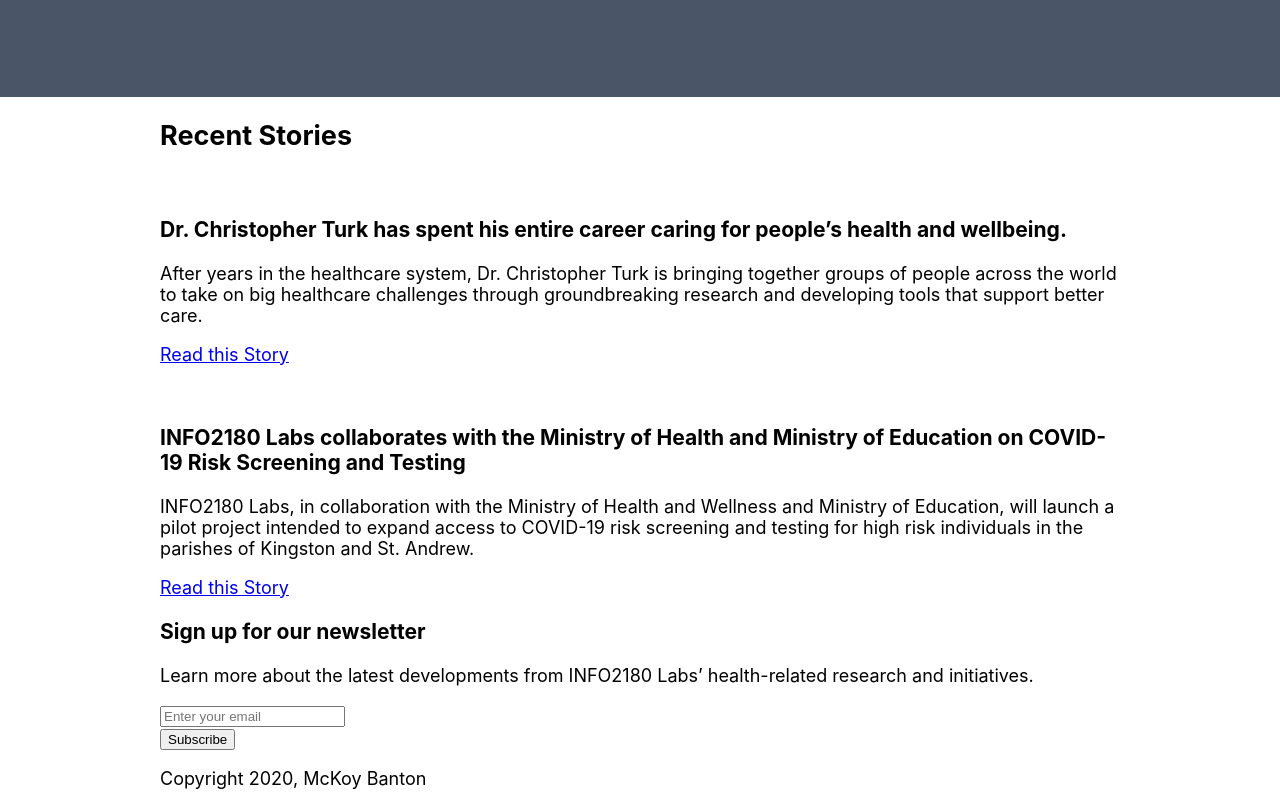
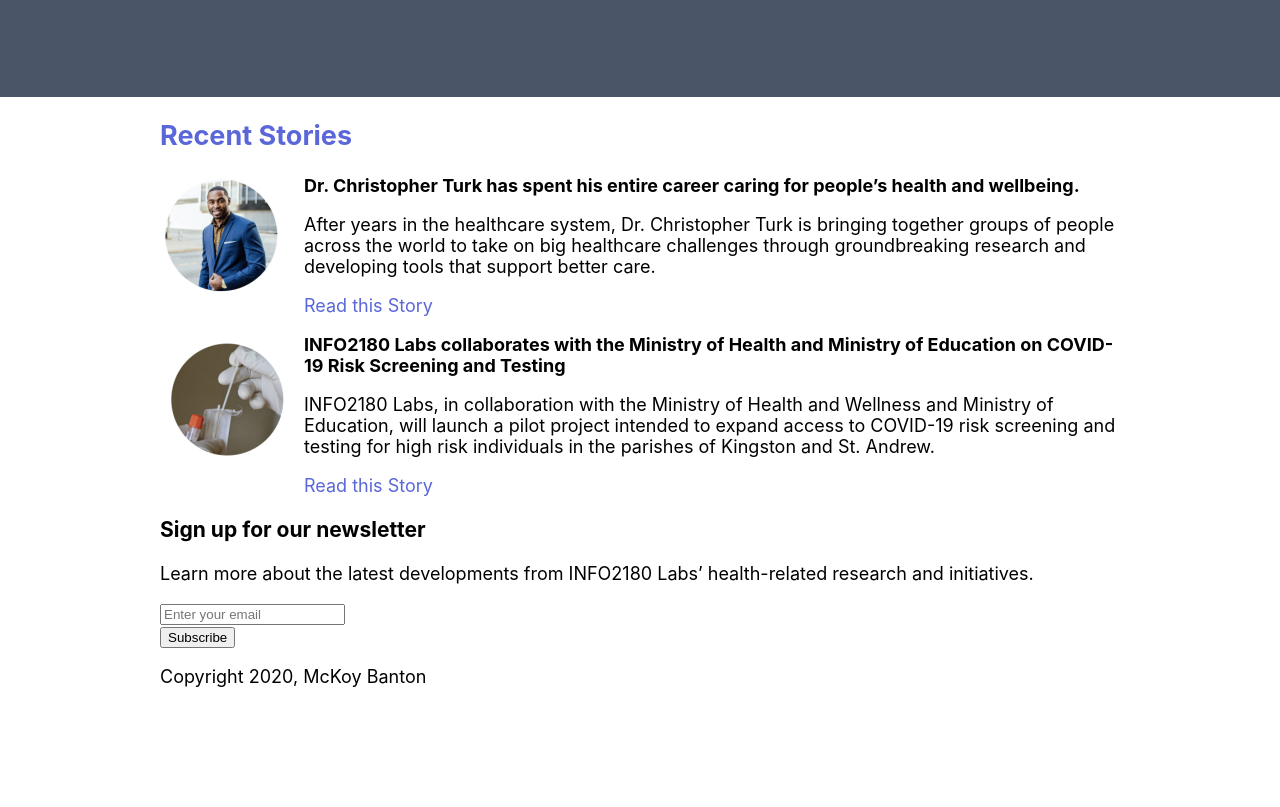
Before and after one commit to McKoy-Banton/info2180-project1, a plain HTML site: page index.html in a window 1280 px wide. Shown: the part 1119-1926 px from the top of the page. After the commit the page ends 1824 px from the top, so only its background shows below. Drawn offline with Linux system fonts and the light colour scheme.

Commit message:
Edited stylesheet and index for Recent Story

```diff
--- a/index.html
+++ b/index.html
@@ -77,7 +77,7 @@
             <div class="container">
                 <h2>Recent Stories</h2>
                 <article>
-                    <img src="" alt="">
+                    <img src=recentStory-image1.png alt="">
                     <div class="article-body">
                         <h3>Dr. Christopher Turk has spent his entire career caring for people’s health and wellbeing.</h3>
                         <p>After years in the healthcare system, Dr. Christopher Turk is bringing together groups of people across the world to take on big healthcare challenges through groundbreaking research and developing tools that support better care.</p>
@@ -85,7 +85,7 @@
                     </div>
                 </article>
                 <article>
-                    <img src="" alt="">
+                    <img src=recentStory-image2.png alt="">
                     <div class="article-body">
                         <h3>INFO2180 Labs collaborates with the Ministry of Health and Ministry of Education on COVID-19 Risk Screening and Testing</h3>
                         <p>INFO2180 Labs, in collaboration with the Ministry of Health and Wellness and Ministry of Education, will launch a pilot project intended to expand access to COVID-19 risk screening and testing for high risk individuals in the parishes of Kingston and St. Andrew.</p>
--- a/styles.css
+++ b/styles.css
@@ -127,3 +127,28 @@ header .container li a:hover
     text-decoration: none;
     color:white;
 }
+
+/*RECENT STORY*/
+
+.stories .container h2
+{
+    color:#5A67D8;
+}
+.stories .container .article-body p a
+{
+    color:#5A67D8;
+    text-decoration: none;
+}
+.stories .container .article-body h3
+{
+    font-size: 18px;
+}
+.stories .container img
+{
+    float:left;
+    border-radius: 50%;
+}
+.stories .container .article-body
+{
+    margin-left:15%;
+}
```
Also changed, not shown: recentStory-image1.png (added), recentStory-image2.png (added).
